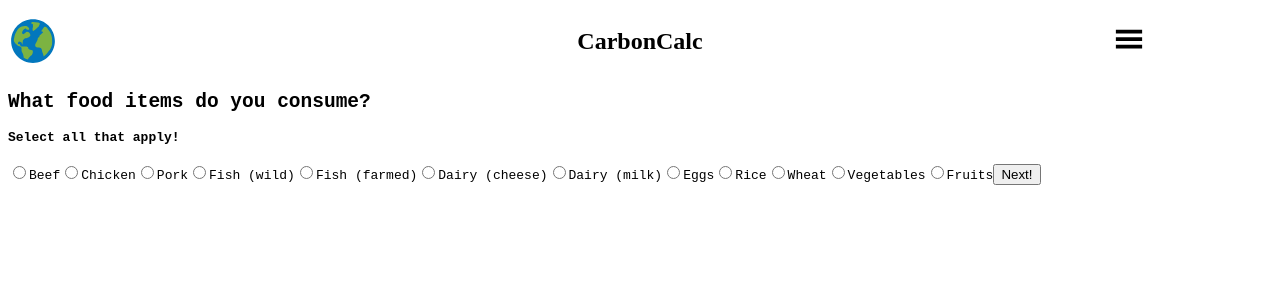
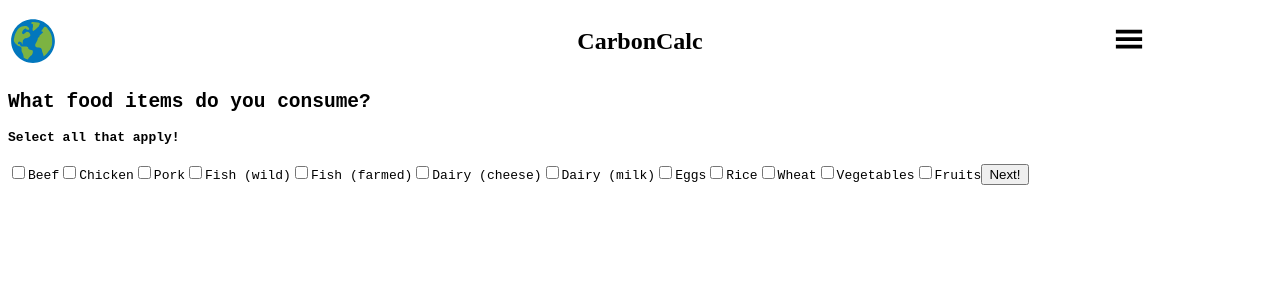
Before and after one commit to DestinyJoyner/CarbonCalc-ClimateHack, a React (Create React App) app: page /food in a window 1280 px wide. Shown: the top 300 px of the page. Built offline with nearby package versions, Linux system fonts and the light colour scheme.

Commit message:
functional food component

```diff
--- a/src/Components/Food.js
+++ b/src/Components/Food.js
@@ -1,7 +1,6 @@
 import React from "react";
 import { useNavigate } from "react-router-dom";
 // import categories from "../data.js";
-
 
 import { useContextProvider } from "./Provider.js";
 import { useState } from "react";
@@ -23,100 +22,153 @@ import { useState } from "react";
 
 export default function Food() {
   const navigate = useNavigate();
-  const handleSubmit = (e) => {
-    e.preventDefault();
-  };
 
-  const { result, setResult, categories} = useContextProvider()
- /*  const [options, setOptions] = useState([])
-  function onChange(){
+  const { result, setResult, categories } = useContextProvider();
 
-    if(options.includes(e.target.value)){
-      const remove = options.filter(el => el !== e.target.value)
+
+  const [options, setOptions] = useState([]);
+
+  const handleOptionChange = (e) => {
+
+    if(options.includes(e.target.value)) {
+      const remove = options.filter((el)=> el !== e.target.value)
       setOptions(remove)
     }
     else {
       setOptions([...options, e.target.value])
     }
-    // [ 220, 34]
-  }
- */
-console.log(categories)
+   };
+
+
+  const handleSubmit = (e) => {
+    e.preventDefault()
+   let val = 0
+   for(let i = 0; i < options.length; i++){
+    val += Number(options[i])
+   }
+   setResult(result + val)
+   navigate('/home')
+
+  };
+
+  console.log(categories);
+  console.log(options);
   return (
     <div className="food" style={{ fontFamily: "monospace" }}>
       <h2>What food items do you consume?</h2>
       <h4>Select all that apply!</h4>
-      <form onSubmit={handleSubmit}>
+      <form>
         <label htmlFor="beef">
-          <input type="radio" id="beef" value={categories.food["Beef"]} />
+          <input
+            type="checkbox"
+            id="beef"
+            value={categories.food["Beef"]}
+            onChange={handleOptionChange}
+
+          />
           Beef
         </label>
         <label htmlFor="chicken">
-          <input type="radio" id="chicken" value={categories.food["Chicken"]} />
+          <input
+            type="checkbox"
+            id="chicken"
+            value={categories.food["Chicken"]}
+            onChange={handleOptionChange}
+          />
           Chicken
         </label>
         <label htmlFor="pork">
-          <input type="radio" id="pork" value={categories.food["Pork"]} />
+          <input
+            type="checkbox"
+            id="pork"
+            value={categories.food["Pork"]}
+            onChange={handleOptionChange}
+          />
           Pork
         </label>
 
         <label htmlFor="fish (wild)">
           <input
-            type="radio"
+            type="checkbox"
             id="fish (wild)"
             value={categories.food["Fish (wild)"]}
+            onChange={handleOptionChange}
           />
           Fish (wild)
         </label>
         <label htmlFor="fish (farmed)">
           <input
-            type="radio"
+            type="checkbox"
             id="fish (farmed)"
             value={categories.food["Fish (farmed)"]}
+            onChange={handleOptionChange}
           />
           Fish (farmed)
         </label>
         <label htmlFor="dairy (cheese)">
           <input
-            type="radio"
+            type="checkbox"
             id="dairy (cheese)"
             value={categories.food["Dairy (cheese)"]}
+            onChange={handleOptionChange}
           />
           Dairy (cheese)
         </label>
         <label htmlFor="dairy (milk)">
           <input
-            type="radio"
+            type="checkbox"
             id="dairy (milk)"
             value={categories.food["Dairy (milk)"]}
+            onChange={handleOptionChange}
           />
           Dairy (milk)
         </label>
         <label htmlFor="eggs">
-          <input type="radio" id="eggs" value={categories.food["Eggs"]} />
+          <input
+            type="checkbox"
+            id="eggs"
+            value={categories.food["Eggs"]}
+            onChange={handleOptionChange}
+          />
           Eggs
         </label>
         <label htmlFor="rice">
-          <input type="radio" id="rice" value={categories.food["Rice"]} />
+          <input
+            type="checkbox"
+            id="rice"
+            value={categories.food["Rice"]}
+            onChange={handleOptionChange}
+          />
           Rice
         </label>
         <label htmlFor="wheat">
-          <input type="radio" id="wheat" value={categories.food["Wheat"]} />
+          <input
+            type="checkbox"
+            id="wheat"
+            value={categories.food["Wheat"]}
+            onChange={handleOptionChange}
+          />
           Wheat
         </label>
         <label htmlFor="vegetables">
           <input
-            type="radio"
+            type="checkbox"
             id="vegetables"
             value={categories.food["Vegetables"]}
+            onChange={handleOptionChange}
           />
           Vegetables
         </label>
         <label htmlFor="fruits">
-          <input type="radio" id="fruits" value={categories.food["Fruits"]} />
+          <input
+            type="checkbox"
+            id="fruits"
+            value={categories.food["Fruits"]}
+            onChange={handleOptionChange}
+          />
           Fruits
         </label>
-        <button onClick={() => navigate("/home")}>Next!</button>
+        <button onClick={handleSubmit}>Next!</button>
       </form>
     </div>
   );
```
